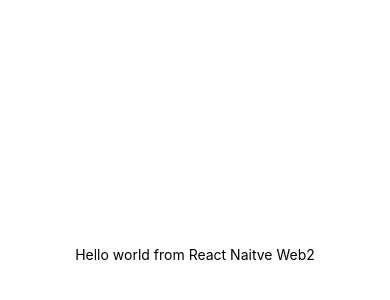
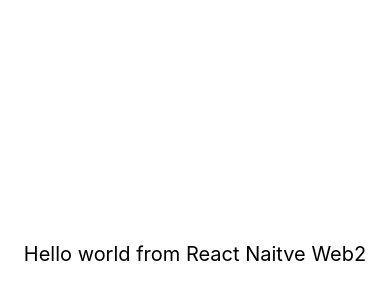
Before and after one commit to shindonghwi/info, a React Native app: screen / in a window 390 px wide. Shown: the part 168-468 px from the top of the page. Built offline with nearby package versions, Linux system fonts and the light colour scheme.

Commit message:
feat: styled component sample 적용

```diff
--- a/components/TextItem.tsx
+++ b/components/TextItem.tsx
@@ -1,11 +1,16 @@
 import React, { FC } from "react";
-import { Text } from "react-native";
+import styled from "styled-components/native";
 
 interface Props {
   text: string;
 }
+
 const TextItem: FC<Props> = ({ text }) => {
-  return <Text>{text}</Text>;
+  return <StyledText>{text}</StyledText>;
 };
 
+const StyledText = styled.Text`
+  font-size: 20px;
+`;
+
 export default TextItem;
```
